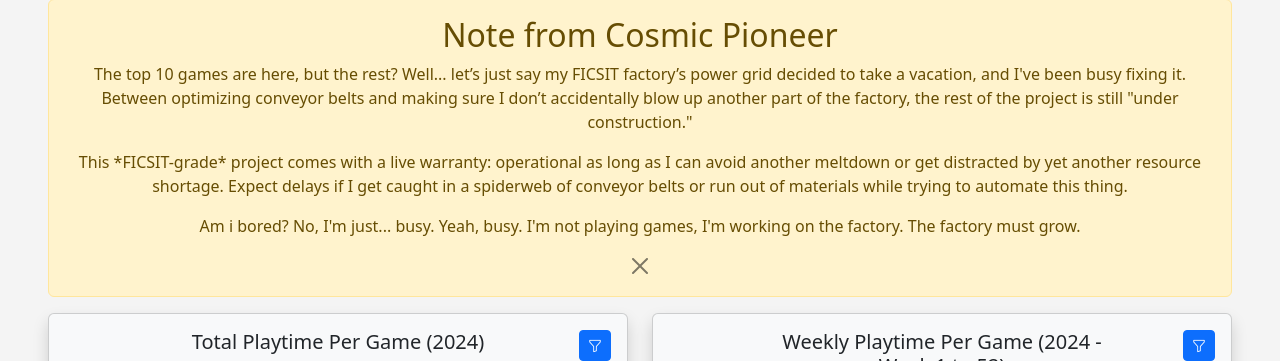
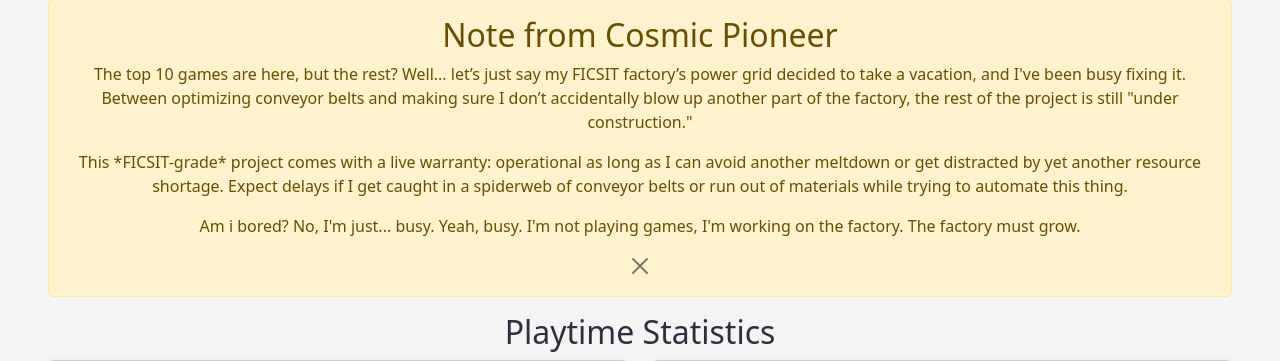
Before and after one commit to Programmer-Timmy/ProjectSteam, a Django app: page /dashboard/ in a window 1280 px wide. Shown: the part 145-506 px from the top of the page. Run offline with Django 5.2, Linux system fonts and the light colour scheme; the visitor is signed in with stand-in values (Sample User, id 1); data that the repository does not hold is empty; parts of the project's set-up code (start-up, migrations or seed data) failed here and were passed over; some libraries are stand-ins or nearby versions.

Commit message:
added title

```diff
--- a/templates/dashboard/index.html
+++ b/templates/dashboard/index.html
@@ -188,6 +188,7 @@
 
     {% if not user.opt_out %}
         <div class="row mb-4">
+            <h2 class="text-center mb-2">Playtime Statistics</h2>
             <div class="col-12 col-md-6 mb-3 mb-md-0">
                 <div class="card shadow mb-4 bg-light h-100 text-dark">
                     <div class="card-body">
@@ -239,9 +240,10 @@
                                             data-bs-target="#dashboardFilters">
                                         <i class="bi bi-funnel"></i>
                                     </button>
+                                </div>
+                                <div id="weekly-played-chart" style="height: 300px;"></div>
+                                <p class="text-center text-muted">Weekly playtime per game in hours</p>
                             </div>
-                            <div id="weekly-played-chart" style="height: 300px;"></div>
-                            <p class="text-center text-muted">Weekly playtime per game in hours</p>
                         </div>
                     </div>
                 </div>
```
